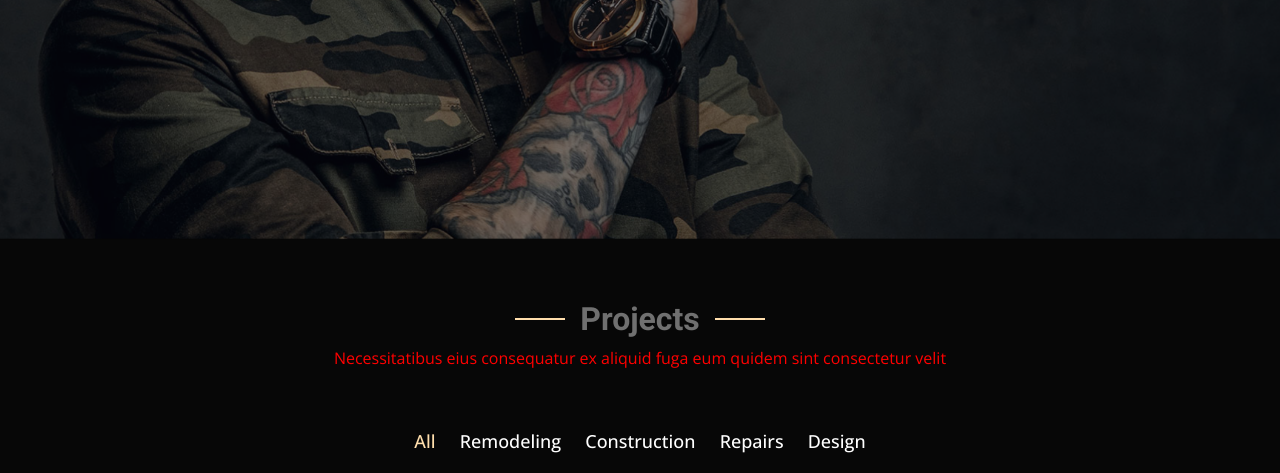
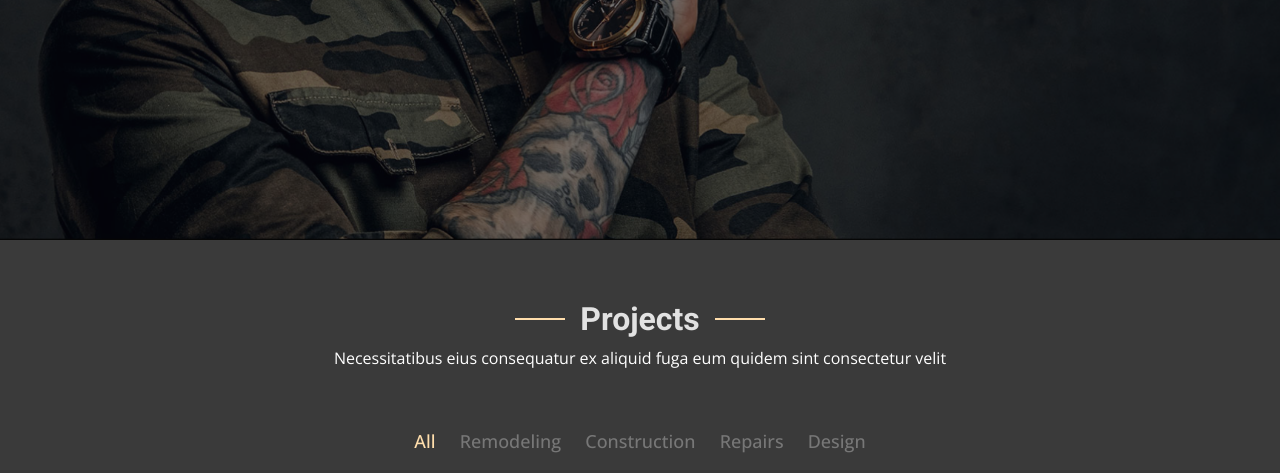
Before and after one commit to HenriqueTeixeira1977/Gvng_Tattoo, a PHP site: page /index.html in a window 1280 px wide. Shown: the part 560-1033 px from the top of the page. Run offline with PHP 8.4, Linux system fonts and the light colour scheme.

Commit message:
20250322223219-Update

```diff
--- a/css/main.css
+++ b/css/main.css
@@ -44,12 +44,12 @@
 
 /* Global Colors - The following color variables are used throughout the website. Updating them here will change the color scheme of the entire website */
 :root {
-  --background-color: #070707; /* Background color for the entire website, including individual sections */
-  --default-color: #000000; /* Default color used for the majority of the text content across the entire website */
-  --heading-color: #707070; /* Color for headings, subheadings and title throughout the website */
+  --background-color: #3a3a3a; /* Background color for the entire website, including individual sections */
+  --default-color: #f1f1f1; /* Default color used for the majority of the text content across the entire website */
+  --heading-color: #e2e2e2; /* Color for headings, subheadings and title throughout the website */
   --accent-color: #ffdeac; /* Accent color that represents your brand on the website. It's used for buttons, links, and other elements that need to stand out */
-  --surface-color: #ffffff; /* The surface color is used as a background of boxed elements within sections, such as cards, icon boxes, or other elements that require a visual separation from the global background. */
-  --contrast-color: #ff0000; /* Contrast color for text, ensuring readability against backgrounds of accent, heading, or default colors. */
+  --surface-color: #777777; /* The surface color is used as a background of boxed elements within sections, such as cards, icon boxes, or other elements that require a visual separation from the global background. */
+  --contrast-color: #ffffff; /* Contrast color for text, ensuring readability against backgrounds of accent, heading, or default colors. */
 }
 
 /* Nav Menu Colors - The following color variables are used specifically for the navigation menu. They are separate from the global colors to allow for more customization options */
@@ -58,7 +58,7 @@
   --nav-hover-color: #ffffff; /* Applied to main navmenu links when they are hovered over or active */
   --nav-mobile-background-color: #ffffff; /* Used as the background color for mobile navigation menu */
   --nav-dropdown-background-color: #ffffff; /* Used as the background color for dropdown items that appear when hovering over primary navigation items */
-  --nav-dropdown-color: #212529; /* Used for navigation links of the dropdown items in the navigation menu. */
+  --nav-dropdown-color: #777777; /* Used for navigation links of the dropdown items in the navigation menu. */
   --nav-dropdown-hover-color: #aaaaaa; /* Similar to --nav-hover-color, this color is applied to dropdown navigation links when they are hovered over. */
 }
 
@@ -242,13 +242,14 @@
 }
 .section-title p {
   margin-bottom: 0;
+  color: var(--surface-color);
 }
 
 /*--------------------------------------------------------------
 # General Styling & Shared Classes
 --------------------------------------------------------------*/
 body {
-  color: var(--default-color);
+  color: var(--contrast-color);
   background-color: var(--background-color);
   font-family: var(--default-font);
 }
@@ -937,7 +938,7 @@
   # Services Section
   --------------------------------------------------------------*/
   .services .service-item {
-    background-color: var(--surface-color);
+    background-color: var(--background-color);
     padding: 40px;
     box-shadow: 0px 0 30px rgba(0, 0, 0, 0.1);
     height: 100%;
```
